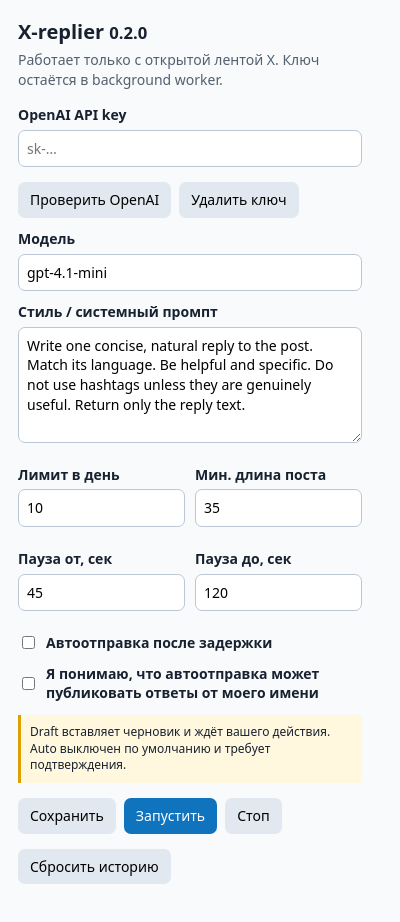
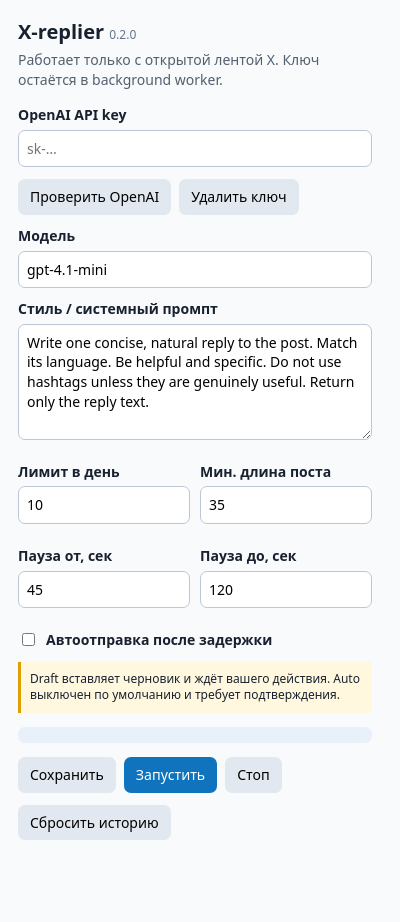
Before and after one commit to parik01/x-replier, a browser extension: page src/popup.html in a window 400 px wide. After the commit the page ends 890 px from the top, so only its background shows below. Drawn offline with Linux system fonts and the light colour scheme.

Commit message:
Harden src/popup.css for reliable MVP

```diff
--- a/src/popup.css
+++ b/src/popup.css
@@ -1 +1 @@
-body { width: 380px; margin: 0; color: #18212f; background: #f8fafc; font: 14px/1.4 system-ui, sans-serif; } main { padding: 18px; } h1 { margin: 0 0 4px; font-size: 20px; } .hint { color: #526070; margin: 0 0 16px; } label { display: grid; gap: 5px; margin: 11px 0; font-weight: 600; } input, textarea { box-sizing: border-box; width: 100%; padding: 8px; border: 1px solid #bcc7d5; border-radius: 7px; font: inherit; font-weight: 400; } .grid { display: grid; grid-template-columns: 1fr 1fr; gap: 0 10px; } .mode { display: flex; align-items: center; gap: 8px; } .mode input { width: auto; } .warning { padding: 9px; border-left: 3px solid #e09f00; background: #fff8df; font-size: 12px; } .actions { display: flex; gap: 8px; margin-top: 15px; } button { padding: 8px 12px; border: 0; border-radius: 7px; cursor: pointer; background: #e2e8f0; font: inherit; } button.primary { color: #fff; background: #0f73bd; } #status { min-height: 20px; margin: 12px 0 0; color: #334155; }
+body { width: 390px; margin: 0; color: #18212f; background: #f8fafc; font: 14px/1.4 system-ui, sans-serif; } main { padding: 18px; } h1 { margin: 0 0 4px; font-size: 20px; } h1 small { color: #64748b; font-size: 12px; font-weight: 500; } .hint { color: #526070; margin: 0 0 16px; } label { display: grid; gap: 5px; margin: 11px 0; font-weight: 600; } input, textarea { box-sizing: border-box; width: 100%; padding: 8px; border: 1px solid #bcc7d5; border-radius: 7px; font: inherit; font-weight: 400; } .grid { display: grid; grid-template-columns: 1fr 1fr; gap: 0 10px; } .mode { display: flex; align-items: center; gap: 8px; } .mode input { width: auto; } .hidden { display: none; } .warning { padding: 9px; border-left: 3px solid #e09f00; background: #fff8df; font-size: 12px; } .job { padding: 8px; border-radius: 7px; background: #e8f0fa; color: #1e3a5f; } .actions { display: flex; flex-wrap: wrap; gap: 8px; margin-top: 12px; } button { padding: 8px 12px; border: 0; border-radius: 7px; cursor: pointer; background: #e2e8f0; font: inherit; } button.primary { color: #fff; background: #0f73bd; } #status { min-height: 20px; margin: 12px 0 0; color: #334155; }
```
